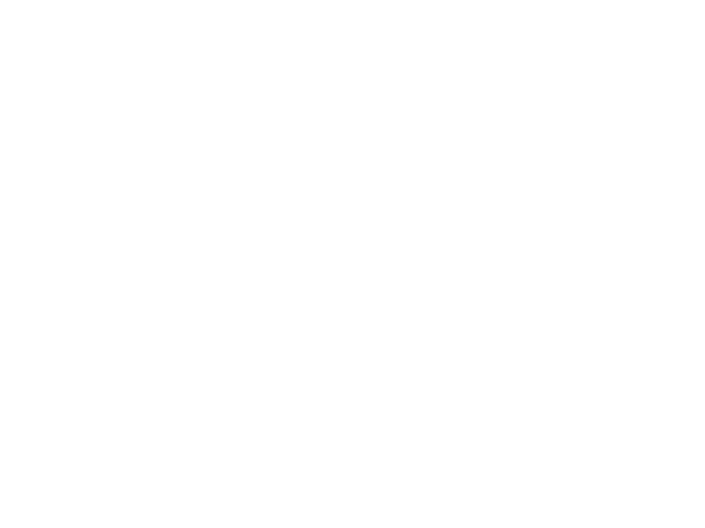
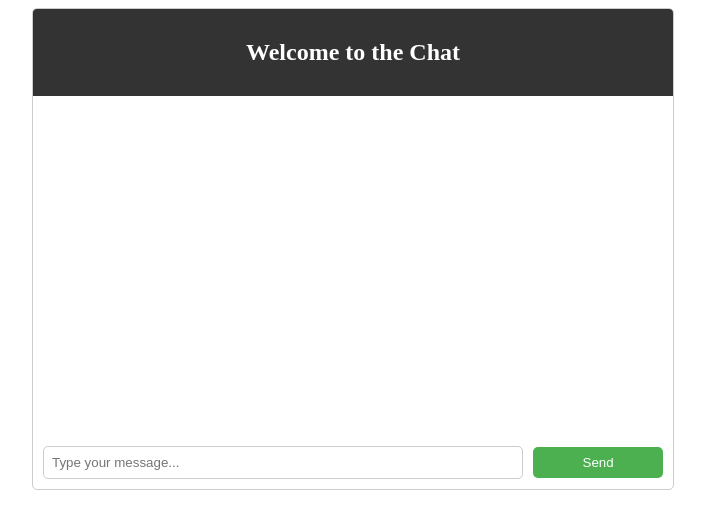
Before and after one commit to SanOP360/mychatfrontend, a React (Create React App) app: page /chat in a window 1280 px wide. Before the commit this address had no page. Shown: the top 528 px of the page, without its empty margins (287-992 px from the left). Built offline with nearby package versions, Linux system fonts and the light colour scheme.

Commit message:
Added Chatting Page

```diff
--- a/package.json
+++ b/package.json
@@ -6,6 +6,7 @@
     "@testing-library/jest-dom": "^5.17.0",
     "@testing-library/react": "^13.4.0",
     "@testing-library/user-event": "^13.5.0",
+    "axios": "^1.6.8",
     "react": "^18.3.1",
     "react-dom": "^18.3.1",
     "react-router-dom": "^6.23.0",
--- a/src/App.js
+++ b/src/App.js
@@ -2,12 +2,14 @@
 import SignUp from "./pages/signUp";
 import { Route,Routes } from "react-router-dom";
 import LoginPage from "./pages/Login";
+import ChatWindow from "./pages/chatWindow";
 function App() {
   return (
     <>
       <Routes>
         <Route path="/signUp" element={<SignUp></SignUp>} />
         <Route path="/" element={<LoginPage></LoginPage>} />
+        <Route path="/chat" element={<ChatWindow></ChatWindow>} />
       </Routes>
     </>
   );
--- a/src/pages/Login.js
+++ b/src/pages/Login.js
@@ -1,14 +1,16 @@
+
   import React, { useState } from "react";
   import "./login.css";
   import { useNavigate } from "react-router-dom";
+  import axios from "axios"; // Import Axios
 
   const LoginPage = () => {
     const [formData, setFormData] = useState({
-    username: "",
+      email: "",
       password: "",
     });
 
-  const Navigate=useNavigate();
+    const Navigate = useNavigate();
 
     const handleChange = (e) => {
       setFormData({
@@ -21,6 +23,13 @@
       e.preventDefault();
       console.log("Form submitted:", formData);
 
+      axios
+        .post("http://localhost:5000/users/login", formData) // Specify the correct address
+        .then((response) => {
+          console.log(response.data);
+          Navigate('/chat')
+        })
+        .catch((error) => console.error("Error:", error));
     };
 
     return (
@@ -28,12 +37,12 @@
         <h1>Welcome to Chat App</h1>
         <form onSubmit={handleSubmit}>
           <div className="input-group">
-          <label htmlFor="username">Username</label>
+            <label htmlFor="email">Email</label>
             <input
-            type="text"
-            id="username"
-            name="username"
-            value={formData.username}
+              type="email"
+              id="email"
+              name="email"
+              value={formData.email}
               onChange={handleChange}
               required
             />
@@ -53,7 +62,9 @@
             Login
           </button>
         </form>
-      <button id="signupBtn" onClick={()=>{Navigate("/signUp");}}>Sign Up</button>
+        <button id="signupBtn" onClick={() => Navigate("/signUp")}>
+          Sign Up
+        </button>
       </div>
     );
   };
--- /dev/null
+++ b/src/pages/chatWindow.css
@@ -0,0 +1,53 @@
+
+
+.chat-window {
+    width: 50vw;
+    height:60vh;
+    border: 1px solid #ccc;
+    border-radius: 5px;
+    overflow: hidden;
+    display: flex;
+    flex-direction: column;
+    margin: auto;
+}
+
+.header {
+    background-color: #333;
+    color: #fff;
+    padding: 10px;
+}
+
+.messages {
+    flex-grow: 1;
+    overflow-y: hidden;
+    padding: 10px;
+}
+
+.input-box {
+    display: flex;
+    align-items: center;
+    padding: 10px;
+}
+
+.input-box input {
+    flex-grow: 1;
+    padding: 8px;
+    border: 1px solid #ccc;
+    border-radius: 5px;
+    margin-right: 10px;
+}
+
+.input-box button {
+    padding: 8px 15px;
+    background-color: #4CAF50;
+    width: 10rem;
+    color: white;
+    border: none;
+    border-radius: 5px;
+    cursor: pointer;
+    transition: background-color 0.3s;
+}
+
+.input-box button:hover {
+    background-color: #45a049;
+}
--- /dev/null
+++ b/src/pages/chatWindow.js
@@ -0,0 +1,21 @@
+import React from "react";
+import "./chatWindow.css"; // Import CSS file for styling
+
+const ChatWindow = ({ currentUser }) => {
+  return (
+    <div className="chat-window">
+      <div className="header">
+        <h2>
+          {currentUser ? `${currentUser} is logged in` : "Welcome to the Chat"}
+        </h2>
+      </div>
+      <div className="messages">{/* Chat messages will go here */}</div>
+      <div className="input-box">
+        <input type="text" placeholder="Type your message..." />
+        <button>Send</button>
+      </div>
+    </div>
+  );
+};
+
+export default ChatWindow;
```
Also changed, not shown: 1 other file (tests, documents, lock files or other folders). Lines whose indentation alone changed are shown as unchanged.
